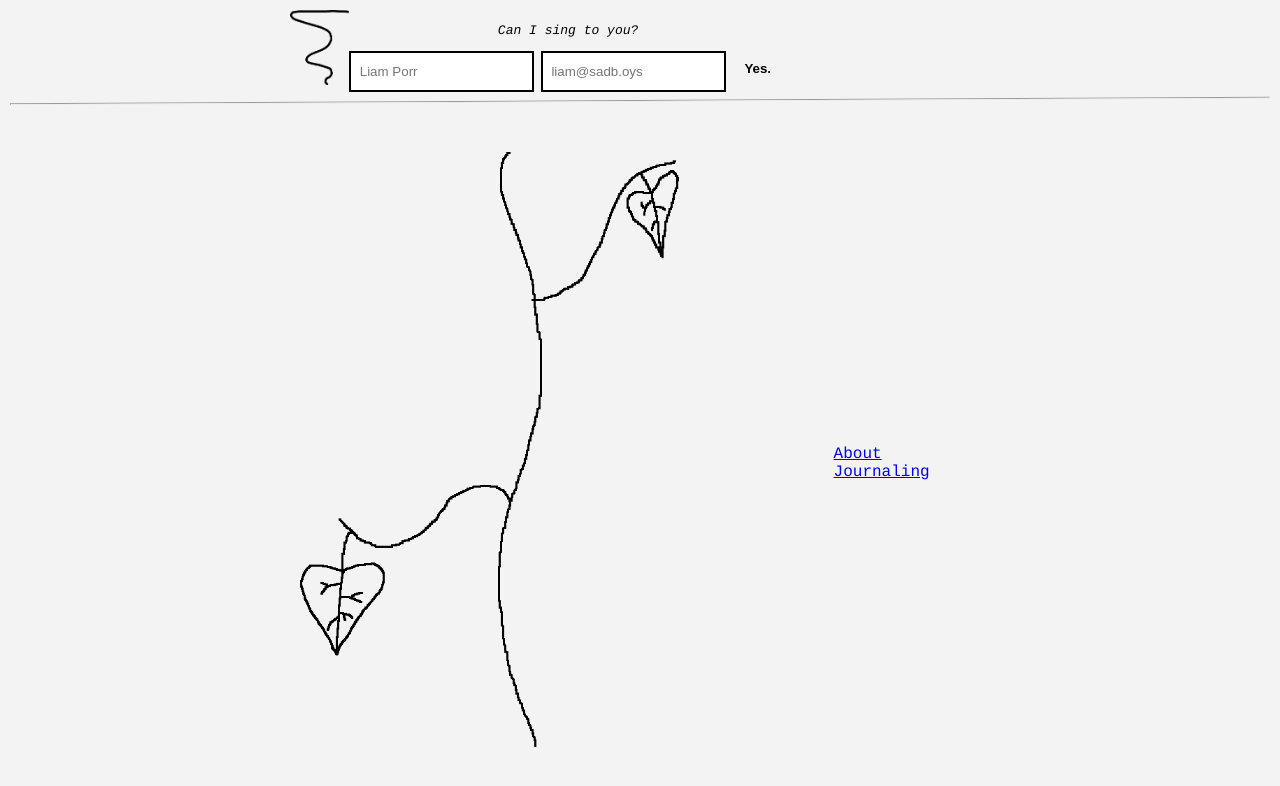
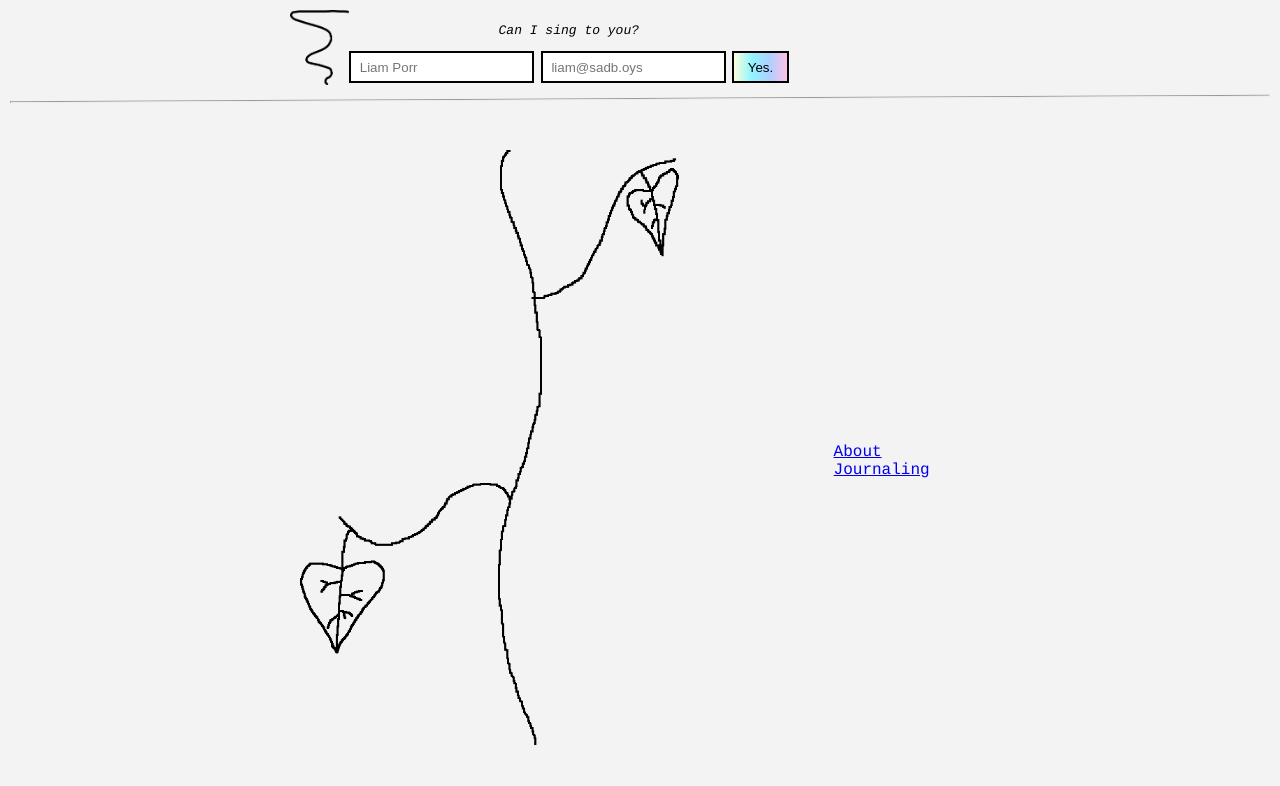
Before and after one commit to wporr/liamporr.com, a React (Create React App) app in the folder client/: page / in a window 1280 px wide. Shown: the top 786 px of the page. Built offline with nearby package versions, Linux system fonts and the light colour scheme.

Commit message:
fix special button

```diff
--- a/client/src/main.css
+++ b/client/src/main.css
@@ -97,87 +97,6 @@
 
 /* inspired by https://github.com/thesephist/blocks.css/blob/master/src/blocks.css */
 .movable {
-  cursor: pointer;
-  /*font-weight: 700; */
-  display: block;
-  border: 3px solid var(--block-text-color);
-  border-radius: 3px;
-  padding: 4px 8px;
-  background: var(--block-background-color);
-  font-weight: bold;
-  box-sizing: border-box;
-
-  position: relative;
-  top: -2px;
-  left: -2px;
-  transition: transform 0.2s;
-  margin: 8px 6px 10px 6px;
-  z-index: 1;
-  user-select: none;
-  -webkit-user-select: none;
-  -moz-user-select: none;
-}
-
-.movable.wrapper,
-.movable.wrapper.inline {
-  display: inline-block;
-  padding: 0;
-}
-
-.movable.wrapper > * {
-  margin: 0;
-}
-
-.movable::before {
-  content: "";
-  background: var(--block-background-color);
-  border: 3px solid var(--block-text-color);
-  border-radius: 3px;
-  position: absolute;
-  top: -3px;
-  left: -3px;
-  height: 100%;
-  width: 100%;
-  z-index: -1;
-}
-
-.movable:hover,
-.movable:focus {
-  transform: translate(2px, 2px);
-}
-
-.movable::after {
-  content: "";
-  display: block;
-  background: var(--block-shadow-color);
-  border: 3px solid var(--block-text-color);
-  border-radius: 3px;
-  height: 100%;
-  width: 100%;
-  position: absolute;
-  top: 3px;
-  left: 3px;
-  right: 0;
-  z-index: -2;
-  transition: transform 0.2s;
-}
-
-.movable:hover::after,
-.movable:focus::after {
-  transform: translate(-2px, -3px);
-}
-
-.movable:active {
-  color: var(--block-text-color);
-  transform: translate(3px, 3px);
-}
-
-.movable:active::after {
-  transform: translate(-4px, -4px);
-}
-
-.movable:focus {
-  outline: none;
 }
 
 #nav {
```
